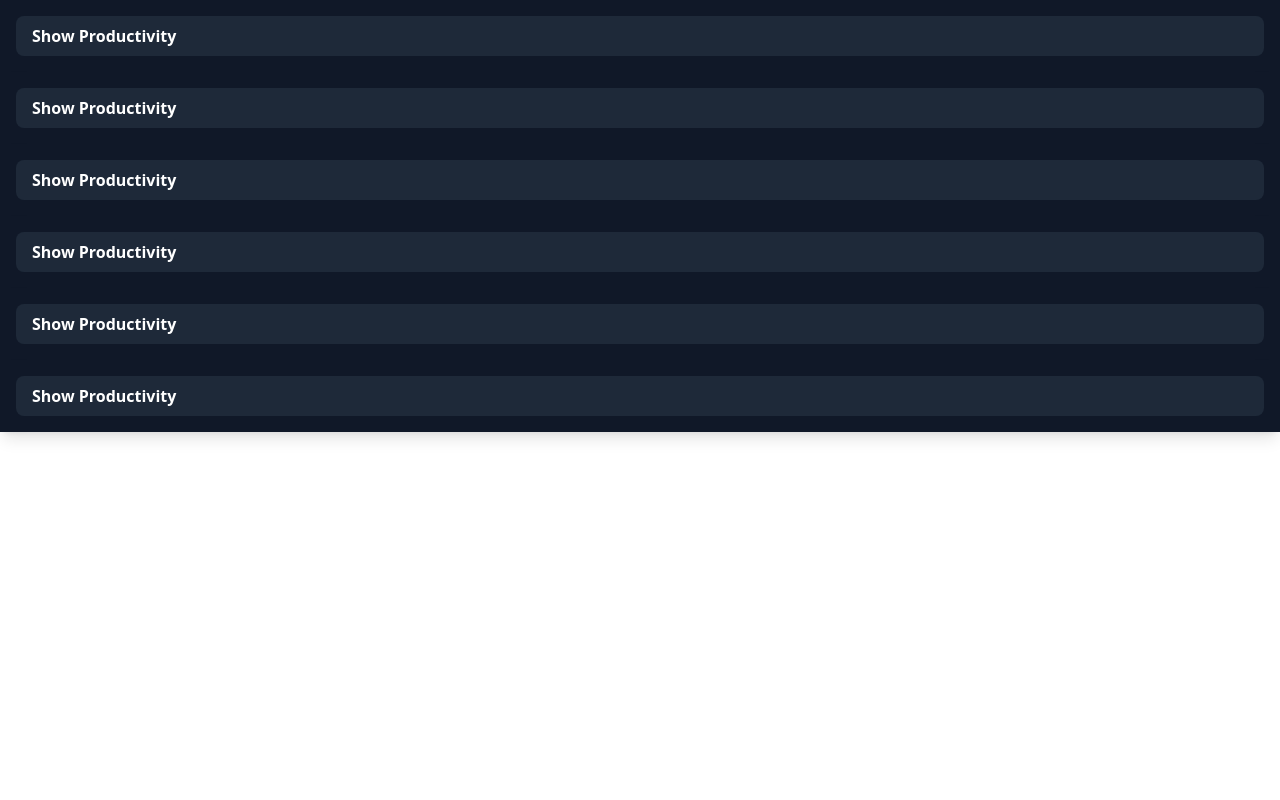
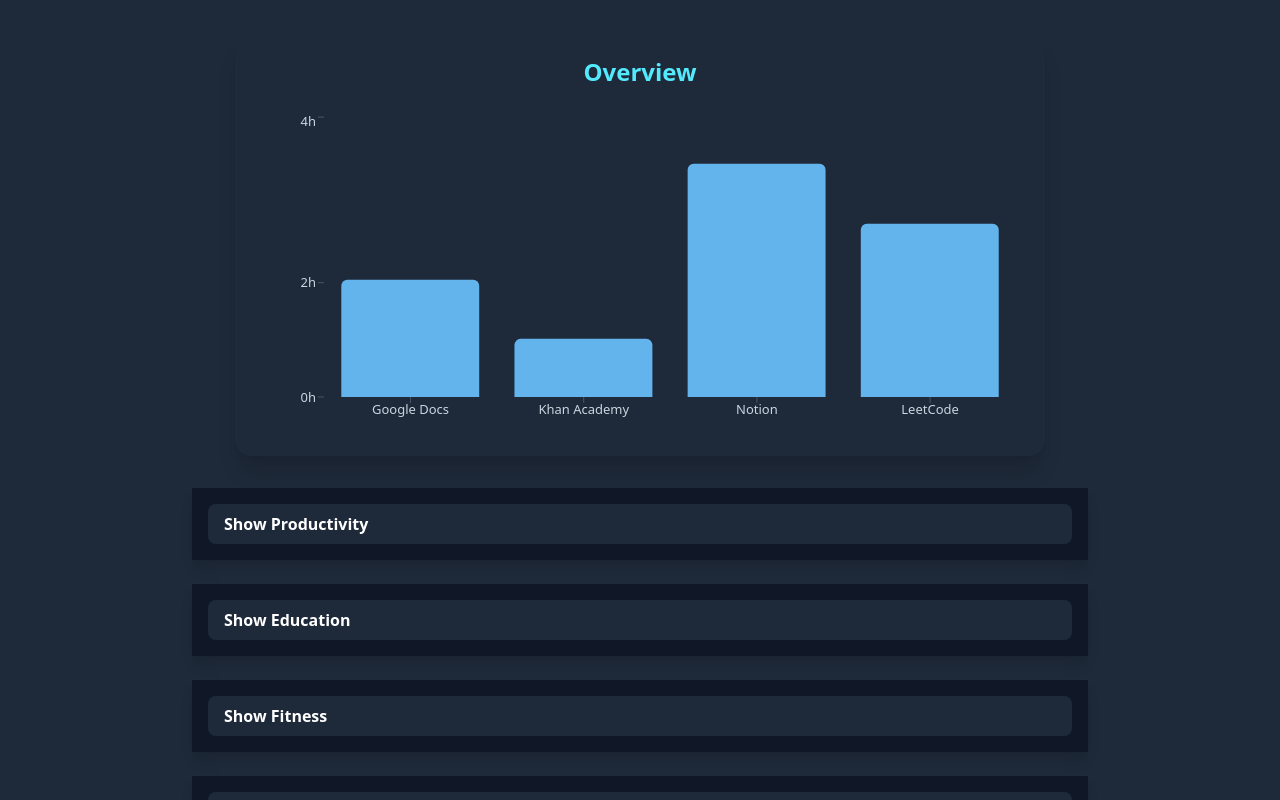
Before and after one commit to harneet862/hacked, a React (Vite) app in the folder chrome extension/: page / in a window 1280 px wide. Shown: the top 800 px of the page. Built offline with nearby package versions, Linux system fonts and the light colour scheme.

Commit message:
Updated Prod, Added TimeChart

```diff
--- a/chrome extension/package.json
+++ b/chrome extension/package.json
@@ -13,6 +13,7 @@
     "@tailwindcss/vite": "^4.0.6",
     "react": "^19.0.0",
     "react-dom": "^19.0.0",
+    "recharts": "^2.15.1",
     "tailwindcss": "^4.0.6"
   },
   "devDependencies": {
--- a/chrome extension/src/App.jsx
+++ b/chrome extension/src/App.jsx
@@ -1,10 +1,7 @@
-import Prod from './components/Prod.jsx';
-
-
+import Prod from './components/Prod';
+import TimeChart from './components/TimeChart';
 
 function App() {
-
-
   const websites = [
     { name: 'Google Docs', time: '2h 30m' },
     { name: 'Khan Academy', time: '1h 15m' },
@@ -13,15 +10,22 @@
   ];
 
   return (
-    <>
-      <Prod websites={websites} />
-      <Prod websites={websites} />
-      <Prod websites={websites} />
-      <Prod websites={websites} />
-      <Prod websites={websites} />
-      <Prod websites={websites} />
-    </>
-  )
+    <div className="min-h-screen bg-gray-800 p-8">
+      <TimeChart websites={websites} />
+
+      <div className="grid gap-6 max-w-4xl mx-auto w-full">
+        <Prod websites={websites} category="Productivity"/>
+        <Prod websites={websites} category="Education"/>
+        <Prod websites={websites} category="Fitness" />
+        <Prod websites={websites} category="Entertainment"/>
+        <Prod websites={websites} category="Social Media"/>
+        <Prod websites={websites} category="Blogging"/>
+        <Prod websites={websites} category="News"/>
+        <Prod websites={websites} category="Travel"/>
+        <Prod websites={websites} category="Other"/>
+      </div>
+    </div>
+  );
 }
 
-export default App
+export default App;
--- a/chrome extension/src/components/Prod.jsx
+++ b/chrome extension/src/components/Prod.jsx
@@ -1,6 +1,6 @@
 import React, { useState } from 'react';
 
-function Prod({ websites }) {
+function Prod({ websites, category }) {
   const [isOpen, setIsOpen] = useState(false);
 
   return (
@@ -9,11 +9,11 @@
         onClick={() => setIsOpen(!isOpen)}
         className="w-full text-left bg-gray-800 px-4 py-2 text-white font-bold rounded-lg focus:outline-none focus:ring-2 focus:ring-gray-600"
       >
-        {isOpen ? 'Hide Productivity' : 'Show Productivity'}
+        {isOpen ? 'Hide ' + category : 'Show ' + category}
       </button>
       {isOpen && (
         <div className="mt-4">
-          <h1 className="text-2xl font-bold mb-4 text-center text-white">Productivity</h1>
+          <h1 className="text-2xl font-bold mb-4 text-center text-white">{category}</h1>
           <div className="overflow-auto h-60">
             <table className="w-full table-auto text-left">
               <thead>
--- /dev/null
+++ b/chrome extension/src/components/TimeChart.jsx
@@ -0,0 +1,65 @@
+import { BarChart, Bar, XAxis, YAxis, Tooltip, ResponsiveContainer } from 'recharts';
+
+const TimeChart = ({ websites }) => {
+  const processData = () => {
+    return websites.map(site => {
+      const [hours, minutes] = site.time.replace(/[^0-9hm]/g, '').split(/h?m?/);
+      return {
+        name: site.name,
+        time: parseInt(hours) + (parseInt(minutes || 0) / 60)
+      };
+    });
+  };
+
+  const chartData = processData();
+  const maxTime = Math.max(...chartData.map(item => item.time));
+
+  return (
+    <div className="w-8/12 mx-auto bg-gray-800 p-6 rounded-2xl shadow-xl mb-8">
+      <h2 className="text-2xl font-semibold mb-6 text-center text-cyan-300">
+        Overview
+      </h2>
+      <div className="h-80">
+        <ResponsiveContainer width="100%" height="100%">
+          <BarChart data={chartData}>
+            <XAxis
+              dataKey="name"
+              stroke="#718096"
+              tick={{ fill: '#cbd5e0', fontSize: 13 }}
+              axisLine={false}
+              tickLine={{ stroke: '#4a5568' }}
+            />
+            <YAxis
+              stroke="#718096"
+              tick={{ fill: '#cbd5e0', fontSize: 13 }}
+              axisLine={false}
+              tickLine={{ stroke: '#4a5568' }}
+              domain={[0, maxTime * 1.2]}
+              tickFormatter={(value) => `${Math.floor(value)}h`}
+            />
+            <Tooltip
+              cursor={{ fill: 'transparent' }}
+              contentStyle={{
+
+                backgroundColor: '#2d3748',
+                border: '1px solid #4a5568',
+                borderRadius: '6px',
+                color: '#e2e8f0'
+              }}
+              formatter={(value) => [`${value.toFixed(1)} hours`, 'Time']}
+            />
+            <Bar
+              dataKey="time"
+              fill="#63b3ed"
+              radius={[6, 6, 0, 0]}
+              animationDuration={500}
+              strokeWidth={0}
+            />
+          </BarChart>
+        </ResponsiveContainer>
+      </div>
+    </div>
+  );
+};
+
+export default TimeChart;
```
Also changed, not shown: 1 other file (tests, documents, lock files or other folders).
